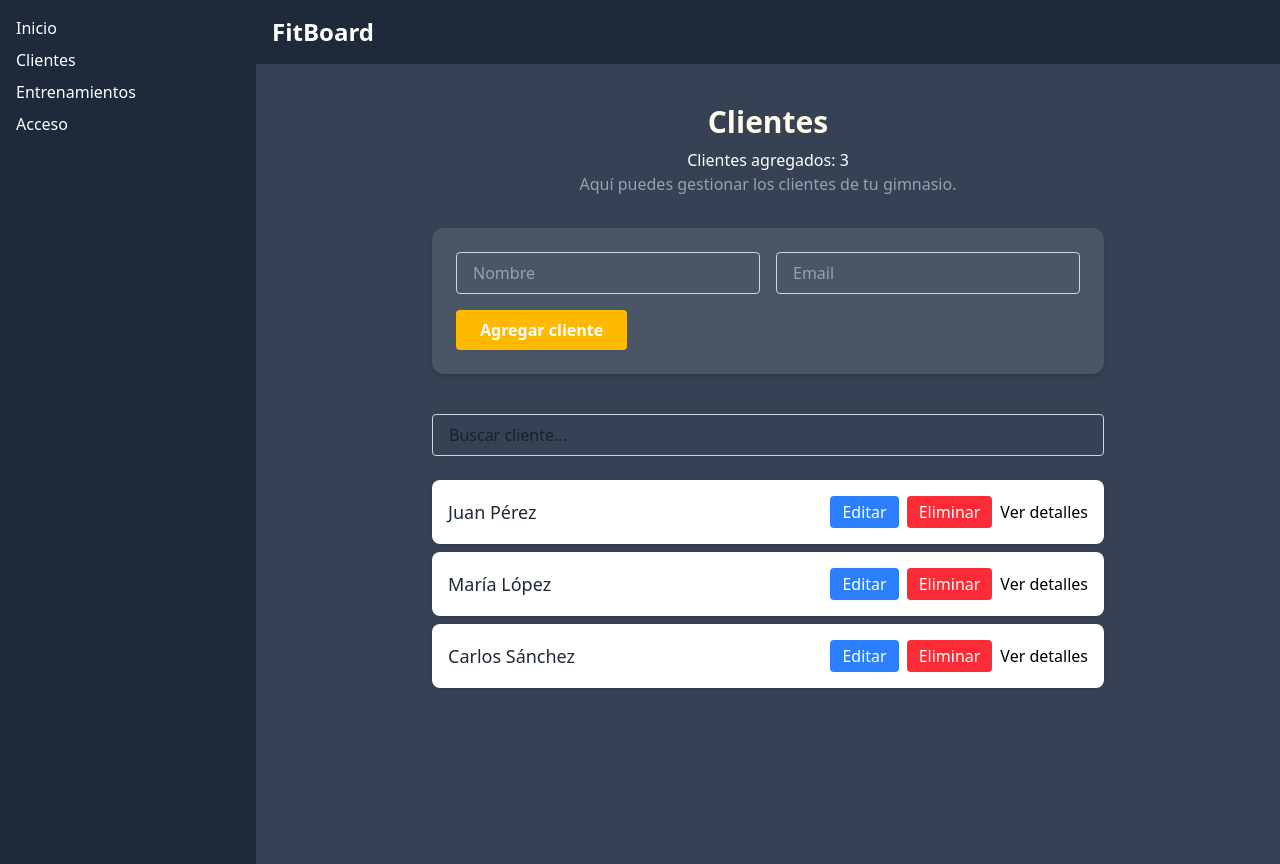
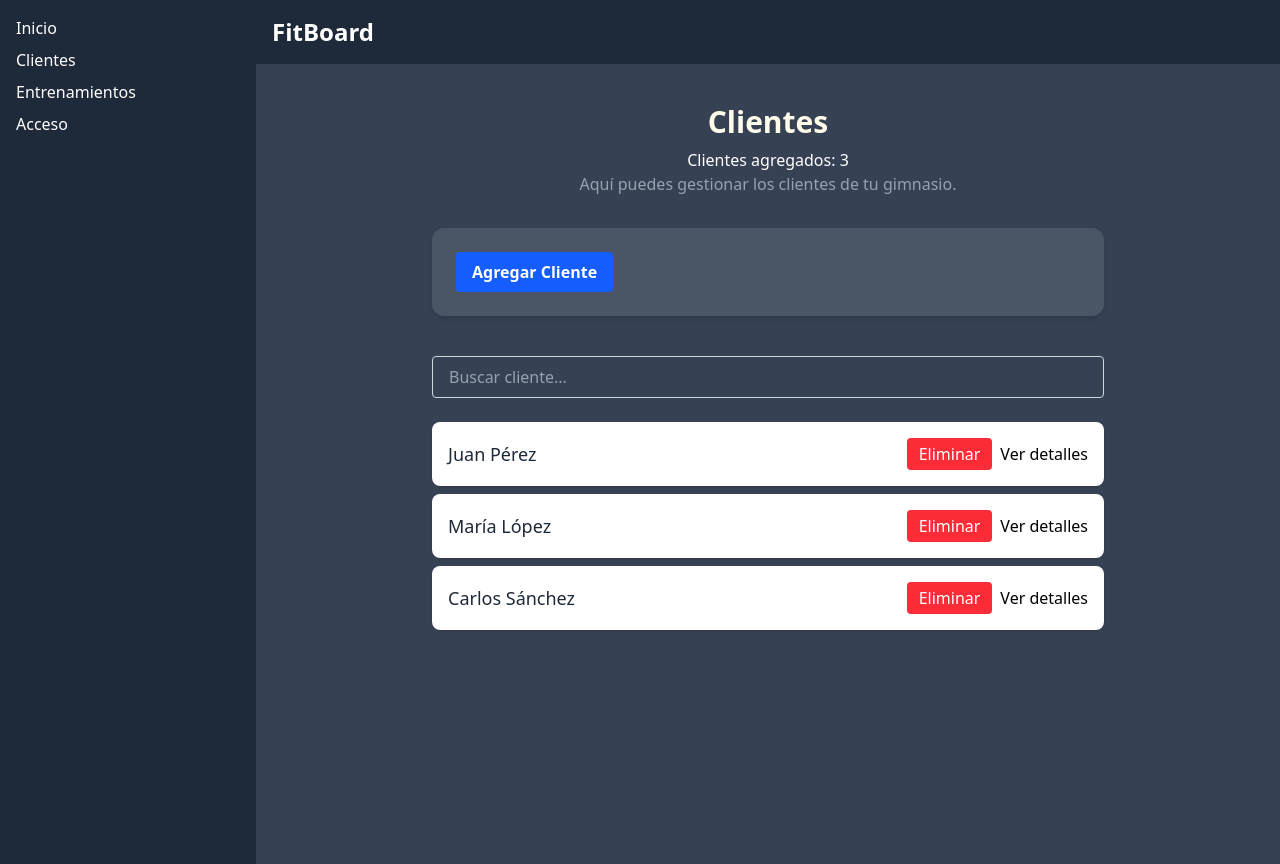
Before and after one commit to agustinsosa79/FitBoard, a React (Vite) app: page /clientes in a window 1280 px wide. Built offline with nearby package versions, Linux system fonts and the light colour scheme.

Commit message:
Pasando la edicion del cliente al modal

```diff
--- a/Types/ClienteFormProps.d.ts
+++ b/Types/ClienteFormProps.d.ts
@@ -1,10 +1,9 @@
-import type { Clientes, Form } from "./cliente";
+import type { Form } from "./cliente";
 
 
 export type ClienteFormProps = {
     form: Form;
     onChange: (e: React.ChangeEvent<HTMLInputElement>) => void;
     onSubmit: (e: React.FormEvent<HTMLFormElement>) => void;
-    edit: Clientes | null;
-    onCancel: () => void
+    onSuccess?: () => void;
 }
--- a/components/ClientForm.tsx
+++ b/components/ClientForm.tsx
@@ -1,9 +1,30 @@
 import { ClienteFormProps  } from "../Types/ClienteFormProps";
+import { useState } from "react";
 
-export function ClientForm({form, onChange, onSubmit, onCancel, edit }: ClienteFormProps) {
-    return(
-<form onSubmit={onSubmit} className="bg-gray-600 rounded-xl shadow-md p-6 space-y-4 mb-10">
-      <div className="flex flex-col md:flex-row gap-4">
+export function ClientForm({form, onChange, onSubmit, onSuccess }: ClienteFormProps) {
+  const [agregar, setAgregar] = useState(false);
+  const handleAgregar = () => {
+    setAgregar(!agregar);
+  };
+
+  const handleSubmit = (e: React.FormEvent<HTMLFormElement>) => {
+    e.preventDefault();
+    onSubmit(e);
+    onSuccess?.();
+    setAgregar(false);
+  };
+
+  return (
+    <form onSubmit={handleSubmit} className="bg-gray-600 rounded-xl shadow-md p-6 space-y-4 mb-10">
+      <button
+        onClick={handleAgregar}
+        type="button"
+        className="px-4 py-2 bg-blue-600 text-white rounded hover:bg-blue-700 transition-colors font-semibold"
+      >
+        {agregar ? "Cancelar" : "Agregar Cliente"}
+      </button>
+      {agregar && (
+        <>
           <input
         type="text"
         name="nombre"
@@ -11,7 +32,7 @@ export function ClientForm({form, onChange, onSubmit, onCancel, edit }: ClienteF
         onChange={onChange}
         placeholder="Nombre"
         required
-            className="flex-1 px-4 py-2 border border-gray-300 rounded focus:outline-none focus:ring-2 focus:ring-amber-400 placeholder:text-gray-400 text-white"
+        className="w-full px-4 py-2 border border-gray-300 rounded focus:outline-none focus:ring-2 focus:ring-amber-400 placeholder:text-gray-400 text-white"
           />
           <input
         type="email"
@@ -20,29 +41,16 @@ export function ClientForm({form, onChange, onSubmit, onCancel, edit }: ClienteF
         onChange={onChange}
         placeholder="Email"
         required
-          className="flex-1 px-4 py-2 border border-gray-300 rounded focus:outline-none focus:ring-2 focus:ring-amber-400 placeholder:text-gray-400 text-white"
+        className="w-full px-4 py-2 border border-gray-300 rounded focus:outline-none focus:ring-2 focus:ring-amber-400 placeholder:text-gray-400 text-white"
           />
-      </div>
-      <div className="flex flex-col sm:flex-row gap-4">
           <button
         type="submit"
-          disabled={!form.email || !form.nombre}
-          className={`px-6 py-2 rounded text-white font-semibold transition-colors ${
-            !form.email || !form.nombre ? "bg-amber-400 cursor-not-allowed" : "bg-amber-500 hover:bg-amber-600"
-          }`}
+        className="w-full px-4 py-2 bg-amber-500 text-white rounded hover:bg-amber-600 transition-colors font-semibold"
           >
-          {edit ? "Editar cliente" : "Agregar cliente"}
+        Agregar Cliente
           </button>
-        {edit && (
-          <button
-            type="button"
-            className="px-4 py-2 bg-gray-400 text-white rounded hover:bg-gray-500 transition-colors font-semibold"
-            onClick={onCancel}
-          >
-            Cancelar edición
-          </button>
+        </>
       )}
-      </div>
     </form>
-                )
+  );
 }
--- a/components/ClienteItem.tsx
+++ b/components/ClienteItem.tsx
@@ -4,21 +4,14 @@ import { Clientes } from "../Types/cliente";
 interface Props {
     cliente: Clientes;
     onDelete: (id: number) => void;
-    onEdit: (cliente: Clientes) => void;
     onView: (cliente: Clientes) => void;
 }
 
-export const ClienteItem: React.FC<Props> = ({cliente, onDelete, onEdit, onView}) => {
+export const ClienteItem: React.FC<Props> = ({cliente, onDelete, onView}) => {
     return (
         <li className="cliente-item flex items-center justify-between p-4 bg-white rounded-lg shadow mb-2">
             <span className="text-lg font-medium text-gray-800">{cliente.nombre}</span>
             <div className="flex gap-2">
-            <button
-                className="px-3 py-1 bg-blue-500 text-white rounded hover:bg-blue-600 transition"
-                onClick={() => onEdit(cliente)}
-            >
-                Editar
-            </button>
             <button
                 className="px-3 py-1 bg-red-500 text-white rounded hover:bg-red-600 transition"
                 onClick={() => onDelete(cliente.id)}
--- a/components/ClienteModal.tsx
+++ b/components/ClienteModal.tsx
@@ -1,11 +1,32 @@
 import { Clientes } from "../Types/cliente";
+import { useState } from "react";
 
 interface Props {
     cliente: Clientes;
     onCancel: () => void;
+    onEdit: (cliente: Clientes) => void;
 }
 
-export const ClienteModal: React.FC<Props> = ({ cliente, onCancel }) => {
+export const ClienteModal: React.FC<Props> = ({ cliente, onCancel, onEdit }) => {
+    const [modoEdicion, setModoEdicion] = useState(false);
+    const [form, setForm] = useState({
+        nombre: cliente.nombre,
+        email: cliente.email
+    });
+
+    const handleChange = (e: React.ChangeEvent<HTMLInputElement>) => {
+        const { name, value } = e.target;
+        setForm(prevForm => ({ ...prevForm, [name]: value }));
+    };
+
+    const handleSubmit = (e: React.FormEvent<HTMLFormElement>) => {
+        e.preventDefault();
+
+        onEdit({ ...cliente, ...form });
+        setModoEdicion(false);
+        onCancel(); // O sacalo si querés que el modal siga abierto
+    };
+
     return (
         <div className="fixed inset-0 z-50 flex items-center justify-center bg-black/60 backdrop-blur-sm">
             <div className="relative bg-white rounded-2xl shadow-2xl w-full max-w-md p-8 animate-fade-in">
@@ -16,23 +37,64 @@ export const ClienteModal: React.FC<Props> = ({ cliente, onCancel }) => {
                 >
                     &times;
                 </button>
-                <h2 className="text-3xl font-semibold mb-6 text-center text-blue-700">Detalles del Cliente</h2>
-                <div className="space-y-4">
-                    <div>
-                        <span className="font-medium text-gray-600">Nombre:</span>
-                        <span className="ml-2 text-gray-900">{cliente.nombre}</span>
+
+                <h2 className="text-2xl font-bold mb-6 text-center text-gray-800">
+                    {modoEdicion ? "Editar Cliente" : "Detalles del Cliente"}
+                </h2>
+
+                {modoEdicion ? (
+                    <form onSubmit={handleSubmit} className="space-y-4">
+                        <input
+                            type="text"
+                            name="nombre"
+                            value={form.nombre}
+                            onChange={handleChange}
+                            placeholder="Nombre"
+                            required
+                            className="w-full px-4 py-2 border border-gray-300 rounded focus:outline-none focus:ring-2 focus:ring-amber-400 placeholder:text-gray-400 text-gray-800"
+                        />
+                        <input
+                            type="email"
+                            name="email"
+                            value={form.email}
+                            onChange={handleChange}
+                            placeholder="Email"
+                            required
+                            className="w-full px-4 py-2 border border-gray-300 rounded focus:outline-none focus:ring-2 focus:ring-amber-400 placeholder:text-gray-400 text-gray-800"
+                        />
+
+                        <div className="flex gap-4 mt-4">
+                            <button
+                                type="submit"
+                                className="flex-1 px-6 py-2 bg-amber-500 text-white rounded hover:bg-amber-600 transition-colors font-semibold"
+                            >
+                                Guardar Cambios
+                            </button>
+                            <button
+                                type="button"
+                                onClick={() => setModoEdicion(false)}
+                                className="flex-1 px-6 py-2 border border-gray-300 rounded hover:bg-gray-100 transition-colors font-semibold"
+                            >
+                                Cancelar
+                            </button>
+                        </div>
+                    </form>
+                ) : (
+                    <div className="space-y-4">
+                        <p className="font-medium text-gray-600">
+                            <span className="text-gray-900">Nombre:</span> {cliente.nombre}
+                        </p>
+                        <p className="font-medium text-gray-600">
+                            <span className="text-gray-900">Email:</span> {cliente.email}
+                        </p>
+                        <button
+                            onClick={() => setModoEdicion(true)}
+                            className="mt-6 w-full px-4 py-2 rounded-md bg-blue-600 text-white font-semibold hover:bg-blue-700 transition"
+                        >
+                            Editar
+                        </button>
                     </div>
-                    <div>
-                        <span className="font-medium text-gray-600">Email:</span>
-                        <span className="ml-2 text-gray-900">{cliente.email}</span>
-                    </div>
-                </div>
-                <button
-                    onClick={onCancel}
-                    className="mt-8 w-full py-2 rounded-lg bg-blue-600 text-white font-semibold hover:bg-blue-700 transition"
-                >
-                    Cerrar
-                </button>
+                )}
             </div>
         </div>
     );
--- a/components/ListaClientes.tsx
+++ b/components/ListaClientes.tsx
@@ -5,11 +5,10 @@ import { ClienteItem } from "./ClienteItem";
 interface Props {
     cliente: Clientes[];
     onDelete: (id: number) => void;
-    onEdit: (cliente: Clientes) => void;
     onView: (cliente: Clientes) => void;
 }
 
-export const ListaClientes: React.FC<Props> = ({cliente, onDelete, onEdit, onView }) => {
+export const ListaClientes: React.FC<Props> = ({cliente, onDelete, onView }) => {
         if (cliente.length === 0) {
             return <p className="text-center text-gray-500 py-4">No hay clientes cargados</p>
         }
@@ -20,7 +19,6 @@ export const ListaClientes: React.FC<Props> = ({cliente, onDelete, onEdit, onVie
             <ClienteItem
             cliente={c}
             onDelete={onDelete}
-            onEdit={onEdit}
             onView={onView}
             />
         ))}
--- a/pages/Clientes.tsx
+++ b/pages/Clientes.tsx
@@ -23,7 +23,6 @@ export default function Clientes() {
         email: ''
     });
 
-    const [edit, setEdit] = useState<Clientes | null>(null)
 
     const [selectClient, setSelectClient] = useState<Clientes | null>(null)
 
@@ -38,32 +37,23 @@ export default function Clientes() {
 
 
     const addClient = (e: React.FormEvent<HTMLFormElement>) => {
-        e.preventDefault()
-        if (edit) {
-            const clientesActualizados = clientes.map(c => c.id === edit.id ? {...c, nombre: form.nombre, email: form.email}: c)
-            setClientes(clientesActualizados)
-            setEdit(null)
-        } else {
+        e.preventDefault();
+
         const nuevoCliente = {
             id: Date.now(),
             nombre: form.nombre,
             email: form.email
         };
-            setClientes(clientes => [...clientes, nuevoCliente] )
-        }
-        setForm({nombre: '', email: ''})
+        setClientes(clientes => [...clientes, nuevoCliente]);
+        setForm({nombre: '', email: ''});
     }
 
     const handleDelete = (id:number) => {
         setClientes(clientes => clientes.filter(cliente => cliente.id !== id))
     }
 
-    const handleEdit = (cliente: Clientes) => {
-        setEdit(cliente)
-            setForm({
-                nombre: cliente.nombre,
-                email: cliente.email
-            });
+    const handleEdit = (clienteActualizado: Clientes) => {
+        setClientes(clientes => clientes.map(c => c.id === clienteActualizado.id ? clienteActualizado : c));
     }
 
     const verDetalles = (cliente: Clientes) =>{
@@ -94,14 +84,10 @@ const clientesFiltrados = clientes.filter((c) =>
                 <h2 className="text-center text-white ">Clientes agregados: {clientes.length}</h2>
                 <p className="mb-8 text-center text-gray-400">Aquí puedes gestionar los clientes de tu gimnasio.</p>
                 <ClientForm
-                form = {form}
+                    form={form}
                     onChange={handleChange}
                     onSubmit={addClient}
-                onCancel={() => {
-                    setEdit(null)
-                    setForm({nombre: '', email: ''})
-                }}
-                edit={edit}
+                    onSuccess={() => setForm({ nombre: '', email: '' })}
                 />
 
                 <input
@@ -109,13 +95,12 @@ const clientesFiltrados = clientes.filter((c) =>
                     placeholder="Buscar cliente..."
                     value={filtro}
                     onChange={(e) => setFiltro(e.target.value)}
-                    className="w-full px-4 py-2 mb-6 rounded border border-gray-300 focus:outline-none focus:ring-2 focus:ring-amber-400"
+                    className="w-full px-4 py-2 mb-6 rounded border border-gray-300 focus:outline-none focus:ring-2 focus:ring-amber-400 placeholder:text-gray-400"
                 />
 
                 <ListaClientes
                     cliente={clientesFiltrados}
                     onDelete={handleDelete}
-                    onEdit={handleEdit}
                     onView={verDetalles}
                 />
 
@@ -123,6 +108,7 @@ const clientesFiltrados = clientes.filter((c) =>
                     <ClienteModal
                     cliente={selectClient}
                     onCancel={() => setSelectClient(null)}
+                    onEdit={handleEdit}
                     />
                 )}
             </div>
```
Lines whose indentation alone changed are shown as unchanged.
